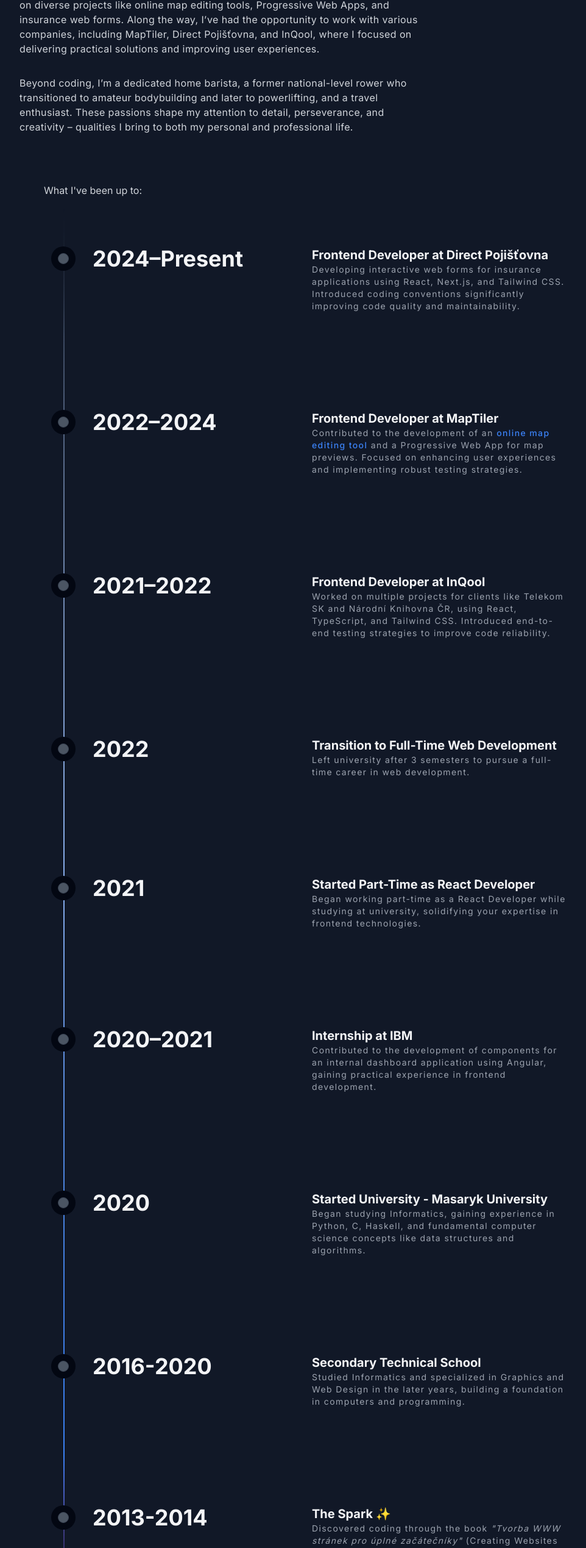
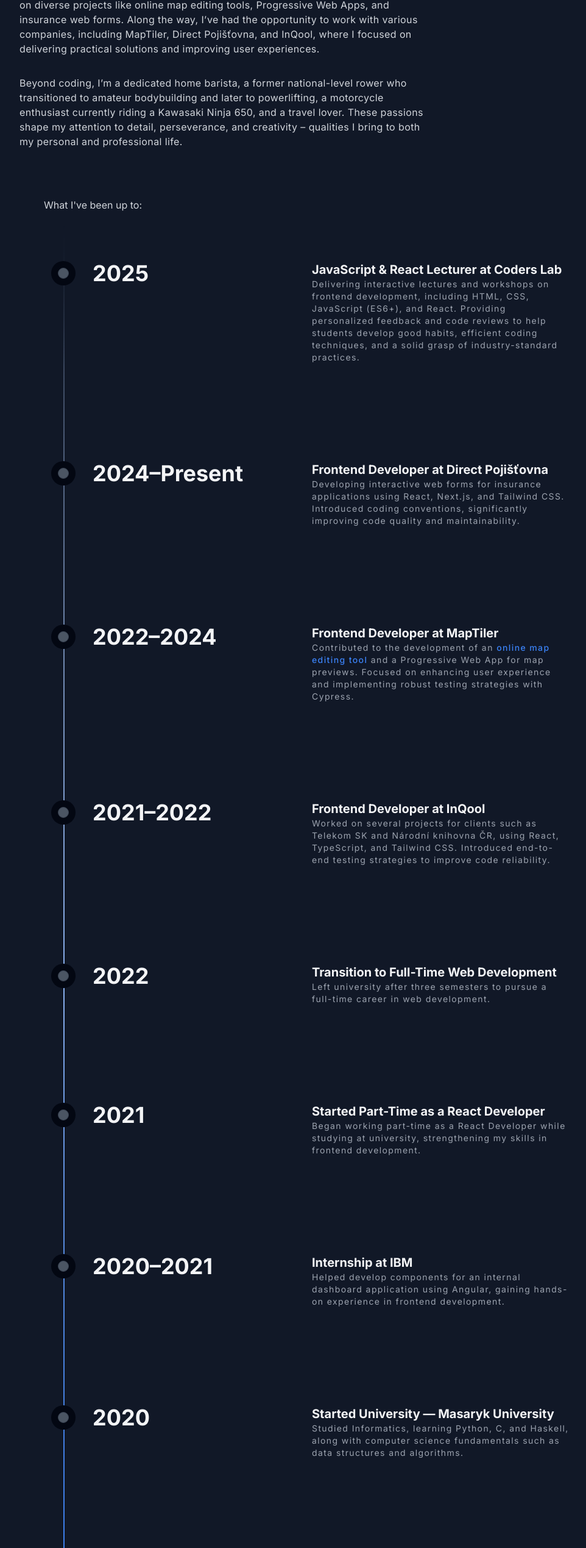
Before and after one commit to DohnalMichal/portfolio, a Next.js app: page /about in a window 1280 px wide. Shown: the part 938-3476 px from the top of the page at 61% size, without its empty margins (128-1090 px from the left). Built offline with nearby package versions, Linux system fonts and the light colour scheme.

Commit message:
Update Direct icon, update work experience and fix some spelling errors

```diff
--- a/package.json
+++ b/package.json
@@ -42,8 +42,5 @@
     "tailwindcss": "^3.4.1",
     "typescript": "^5"
   },
-  "overrides": {
-    "react-syntax-highlighter": "15.0.0"
-  },
   "packageManager": "yarn@1.22.22+sha512.a6b2f7906b721bba3d67d4aff083df04dad64c399707841b7acf00f6b133b7ac24255f2652fa22ae3534329dc6180534e98d17432037ff6fd140556e2bb3137e"
 }
--- a/src/app/about/page.tsx
+++ b/src/app/about/page.tsx
@@ -1,10 +1,10 @@
+import Image from "next/image";
+import Link from "next/link";
+import { siGithub, siLinkedin } from "simple-icons";
 import { Icon } from "@/components/Icon";
 import { Timeline } from "@/components/Timeline";
 import { TypewriterRotating } from "@/components/TypeWriterEffect";
 import { TIMELINE_DATA } from "@/data/timeline";
-import Image from "next/image";
-import Link from "next/link";
-import { siGithub, siLinkedin } from "simple-icons";
 
 const STABLE_WORDS = [
   { text: "Hi!" },
@@ -63,9 +63,10 @@
           <p className="mt-8 max-w-2xl">
             Beyond coding, I’m a dedicated home barista, a former national-level
             rower who transitioned to amateur bodybuilding and later to
-            powerlifting, and a travel enthusiast. These passions shape my
-            attention to detail, perseverance, and creativity – qualities I
-            bring to both my personal and professional life.
+            powerlifting, a motorcycle enthusiast currently riding a Kawasaki
+            Ninja 650, and a travel lover. These passions shape my attention to
+            detail, perseverance, and creativity – qualities I bring to both my
+            personal and professional life.
           </p>
         </div>
 
--- a/src/data/timeline.tsx
+++ b/src/data/timeline.tsx
@@ -1,6 +1,23 @@
 import Link from "next/link";
 
 export const TIMELINE_DATA = [
+  {
+    title: "2025",
+    content: (
+      <>
+        <h3 className="text-2xl font-bold text-gray-100 sm:text-lg md:text-xl">
+          JavaScript & React Lecturer at Coders&nbsp;Lab
+        </h3>
+        <p className="text-sm tracking-widest text-gray-400">
+          Delivering interactive lectures and workshops on frontend development,
+          including HTML, CSS, JavaScript (ES6+), and React. Providing
+          personalized feedback and code reviews to help students develop good
+          habits, efficient coding techniques, and a solid grasp of
+          industry-standard practices.
+        </p>
+      </>
+    ),
+  },
   {
     title: "2024–Present",
     content: (
@@ -10,7 +27,7 @@
         </h3>
         <p className="text-sm tracking-widest text-gray-400">
           Developing interactive web forms for insurance applications using
-          React, Next.js, and Tailwind CSS. Introduced coding conventions
+          React, Next.js, and Tailwind CSS. Introduced coding conventions,
           significantly improving code quality and maintainability.
         </p>
       </>
@@ -32,7 +49,7 @@
             online map editing tool
           </Link>{" "}
           and a Progressive Web App for map previews. Focused on enhancing user
-          experiences and implementing robust testing strategies.
+          experience and implementing robust testing strategies with Cypress.
         </p>
       </>
     ),
@@ -45,8 +62,8 @@
           Frontend Developer at InQool
         </h3>
         <p className="text-sm tracking-widest text-gray-400">
-          Worked on multiple projects for clients like Telekom SK and Národní
-          Knihovna ČR, using React, TypeScript, and Tailwind CSS. Introduced
+          Worked on several projects for clients such as Telekom SK and Národní
+          knihovna ČR, using React, TypeScript, and Tailwind CSS. Introduced
           end-to-end testing strategies to improve code reliability.
         </p>
       </>
@@ -60,8 +77,8 @@
           Transition to Full-Time Web Development
         </h3>
         <p className="text-sm tracking-widest text-gray-400">
-          Left university after 3 semesters to pursue a full-time career in web
-          development.
+          Left university after three semesters to pursue a full-time career in
+          web development.
         </p>
       </>
     ),
@@ -71,11 +88,11 @@
     content: (
       <>
         <h3 className="text-2xl font-bold text-gray-100 sm:text-lg md:text-xl">
-          Started Part-Time as React Developer
+          Started Part-Time as a React Developer
         </h3>
         <p className="text-sm tracking-widest text-gray-400">
           Began working part-time as a React Developer while studying at
-          university, solidifying your expertise in frontend technologies.
+          university, strengthening my skills in frontend development.
         </p>
       </>
     ),
@@ -88,9 +105,8 @@
           Internship at IBM
         </h3>
         <p className="text-sm tracking-widest text-gray-400">
-          Contributed to the development of components for an internal dashboard
-          application using Angular, gaining practical experience in frontend
-          development.
+          Helped develop components for an internal dashboard application using
+          Angular, gaining hands-on experience in frontend development.
         </p>
       </>
     ),
@@ -100,32 +116,31 @@
     content: (
       <>
         <h3 className="text-2xl font-bold text-gray-100 sm:text-lg md:text-xl">
-          Started University - Masaryk University
+          Started University — Masaryk University
         </h3>
         <p className="text-sm tracking-widest text-gray-400">
-          Began studying Informatics, gaining experience in Python, C, Haskell,
-          and fundamental computer science concepts like data structures and
-          algorithms.
+          Studied Informatics, learning Python, C, and Haskell, along with
+          computer science fundamentals such as data structures and algorithms.
         </p>
       </>
     ),
   },
   {
-    title: "2016-2020",
+    title: "2016–2020",
     content: (
       <>
         <h3 className="text-2xl font-bold text-gray-100 sm:text-lg md:text-xl">
           Secondary Technical School
         </h3>
         <p className="text-sm tracking-widest text-gray-400">
-          Studied Informatics and specialized in Graphics and Web Design in the
-          later years, building a foundation in computers and programming.
+          Studied Informatics and later specialized in graphics and web design,
+          building a strong foundation in computers and programming.
         </p>
       </>
     ),
   },
   {
-    title: "2013-2014",
+    title: "2013–2014",
     content: (
       <>
         <h3 className="text-2xl font-bold text-gray-100 sm:text-lg md:text-xl">
@@ -134,8 +149,8 @@
         <p className="text-sm tracking-widest text-gray-400">
           Discovered coding through the book{" "}
           <i>&quot;Tvorba WWW stránek pro úplné začátečníky&quot;</i> (Creating
-          Websites for Complete Beginners), marking the beginning of my interest
-          in web development.
+          Websites for Complete Beginners), which sparked my interest in web
+          development.
         </p>
       </>
     ),
--- a/src/data/workExperience.ts
+++ b/src/data/workExperience.ts
@@ -7,8 +7,10 @@
     date: "Aug 2024 - Present",
     place: "Brno, Czech Republic",
     bullets: [
-      "Developing and optimizing interactive web forms for insurance applications using moder frontend technologies like React, Next.js and Tailwind CSS.",
-      "Introduced coding standards and best practices to the team, significantly improving code quality and maintainability.",
+      "Developing and optimizing interactive web forms for insurance applications using modern frontend technologies such as React, Next.js, and Tailwind CSS.",
+      "Introducing coding standards and best practices to the team, significantly improving code quality and maintainability.",
+      "Contributed to a large-scale company rebranding, maintaining and integrating two parallel design systems — legacy and rebranded — across multiple applications.",
+      "Worked with Strapi CMS — maintaining existing features and a few internal plugins used for managing content.",
     ],
   },
   {
@@ -19,7 +21,7 @@
     place: "Brno, Czech Republic",
     bullets: [
       "Contributed to the development of an online map editing tool using TypeScript and React, focusing on enhancing user experience and functionality.",
-      "Implemented end-to-end testing using Cypress, significantly improving code quality and identifying and resolving bugs in the early stages of development.",
+      "Implemented end-to-end testing with Cypress, significantly improving code quality by identifying and resolving bugs in the early stages of development.",
       "Actively participated in code reviews, providing constructive feedback to team members and ensuring adherence to coding standards.",
     ],
   },
@@ -30,8 +32,8 @@
     date: "Apr 2021 - Oct 2022",
     place: "Brno, Czech Republic",
     bullets: [
-      "Contributed to the development of frontend solutions for multiple major projects, serving clients such as Telekom SK, Olomoucký Kraj and Národní Knihovna ČR, leveraging TypeScript and React.",
-      "Introduced end-to-end testing strategies to ensure the reliability and performance of the developed solutions.",
+      "Developed frontend solutions for multiple major projects, serving clients such as Telekom SK, Olomoucký kraj, and Národní knihovna ČR, using TypeScript and React.",
+      "Introduced end-to-end testing strategies to ensure the reliability and performance of delivered solutions.",
     ],
   },
   {
@@ -41,7 +43,7 @@
     date: "Oct 2020 - Feb 2021",
     place: "Brno, Czech Republic",
     bullets: [
-      "Contributed to the development of components for an internal dashboard application at IBM, using Angular.",
+      "Developed components for an internal dashboard application at IBM using Angular.",
       "Gained practical experience in frontend development by actively participating in the creation and maintenance of key components.",
     ],
   },
```
Also changed, not shown: public/companies/d-icon.svg.
